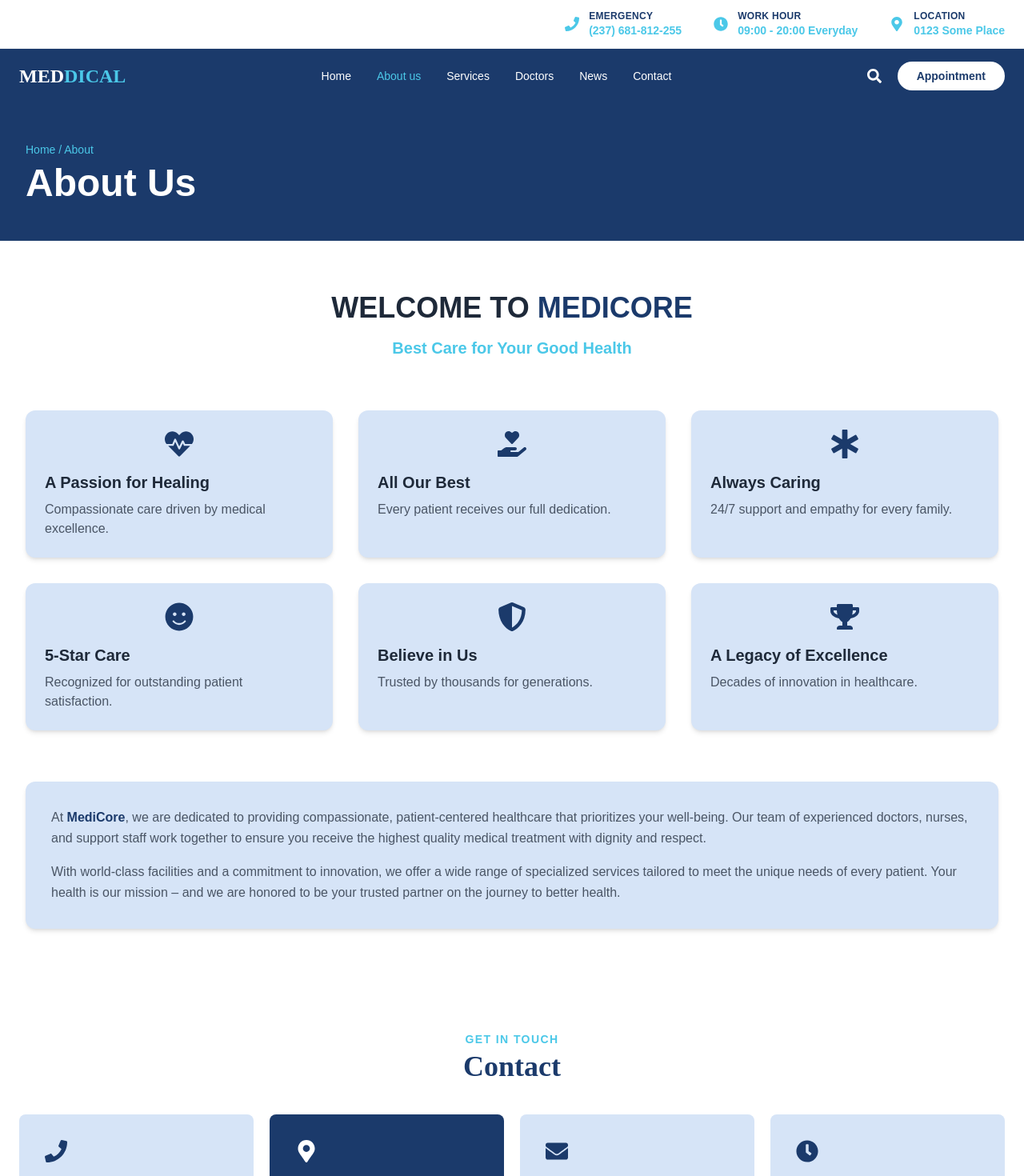
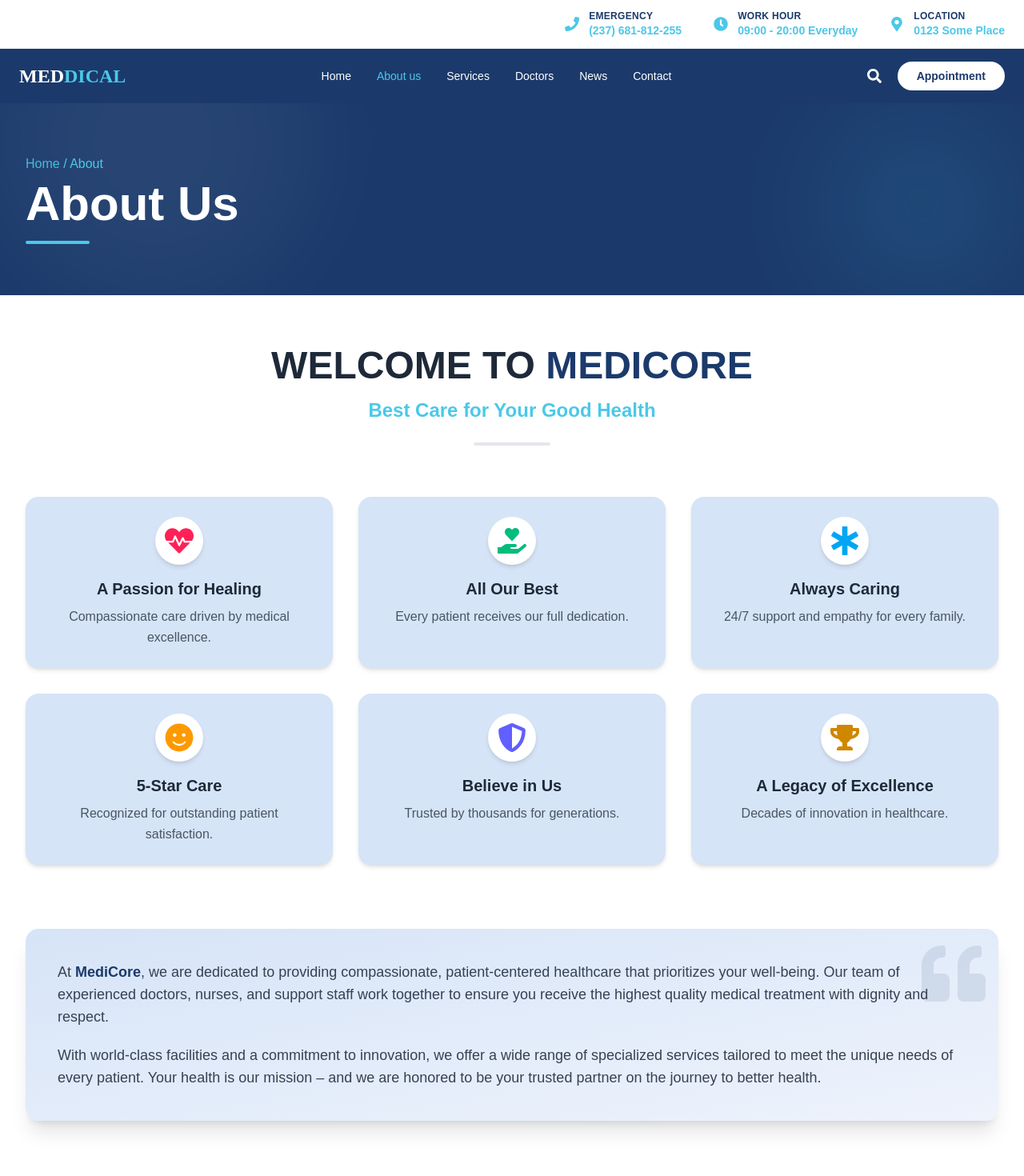
Before and after one commit to RafiaNasrinMuntaha/HMS, a React (Vite) app in the folder client/: page /about in a window 1280 px wide. Shown: the top 1470 px of the page at 80% size. Built offline with nearby package versions, Linux system fonts and the light colour scheme.

Commit message:
Update: remove Since 2024 badge and refine About page UI

```diff
--- a/client/src/pages/public/AboutPage.jsx
+++ b/client/src/pages/public/AboutPage.jsx
@@ -1,66 +1,72 @@
 // Import React icons for feature cards
-import { FaHeartbeat, FaHandHoldingHeart, FaStarOfLife, FaSmile, FaShieldAlt, FaTrophy } from 'react-icons/fa';
+import { FaHeartbeat, FaHandHoldingHeart, FaStarOfLife, FaSmile, FaShieldAlt, FaTrophy, FaQuoteLeft } from 'react-icons/fa';
+import { Link } from "react-router-dom";
 
 const AboutPage = () => {
-  // ---------- 1. FEATURE DATA ----------
-  // Array of objects containing icon, title, and description for each feature card
   const features = [
-    { icon: FaHeartbeat, title: 'A Passion for Healing', desc: 'Compassionate care driven by medical excellence.' },
-    { icon: FaHandHoldingHeart, title: 'All Our Best', desc: 'Every patient receives our full dedication.' },
-    { icon: FaStarOfLife, title: 'Always Caring', desc: '24/7 support and empathy for every family.' },
-    { icon: FaSmile, title: '5-Star Care', desc: 'Recognized for outstanding patient satisfaction.' },
-    { icon: FaShieldAlt, title: 'Believe in Us', desc: 'Trusted by thousands for generations.' },
-    { icon: FaTrophy, title: 'A Legacy of Excellence', desc: 'Decades of innovation in healthcare.' }
+    { icon: FaHeartbeat, title: 'A Passion for Healing', desc: 'Compassionate care driven by medical excellence.', color: 'text-rose-500' },
+    { icon: FaHandHoldingHeart, title: 'All Our Best', desc: 'Every patient receives our full dedication.', color: 'text-emerald-500' },
+    { icon: FaStarOfLife, title: 'Always Caring', desc: '24/7 support and empathy for every family.', color: 'text-sky-500' },
+    { icon: FaSmile, title: '5-Star Care', desc: 'Recognized for outstanding patient satisfaction.', color: 'text-amber-500' },
+    { icon: FaShieldAlt, title: 'Believe in Us', desc: 'Trusted by thousands for generations.', color: 'text-indigo-500' },
+    { icon: FaTrophy, title: 'A Legacy of Excellence', desc: 'Decades of innovation in healthcare.', color: 'text-yellow-600' }
   ];
 
-  // ---------- 2. COMPONENT RENDER (JSX) ----------
   return (
     <div className="bg-white">
-      {/* ----- Hero / Breadcrumb Section (Primary Color Background) ----- */}
-      <div className="bg-[#1b3a6b] py-12">
-        <div className="max-w-7xl mx-auto px-4 sm:px-6 lg:px-8">
-          {/* Breadcrumb navigation indicator */}
-          <p className="text-[#4bc8e8] text-sm mb-2">Home / About</p>
-          {/* Page main heading */}
-          <h1 className="text-4xl md:text-5xl font-bold text-white">About Us</h1>
+      {/* Hero Section */}
+      <div className="relative bg-[#1b3a6b] py-16 overflow-hidden">
+        <div className="absolute top-0 right-0 w-64 h-64 bg-[#4bc8e8] opacity-10 rounded-full blur-3xl"></div>
+        <div className="absolute bottom-0 left-0 w-96 h-96 bg-white opacity-5 rounded-full blur-3xl"></div>
+        <div className="max-w-7xl mx-auto px-4 sm:px-6 lg:px-8 relative z-10">
+          <p className="text-[#4bc8e8] text-sm md:text-base mb-2">
+            <Link to="/" className="hover:underline opacity-90 hover:opacity-100 transition">Home</Link> / About
+          </p>
+          <h1 className="text-4xl md:text-6xl font-bold text-white animate-fade-in-up">About Us</h1>
+          <div className="w-20 h-1 bg-[#4bc8e8] mt-4 rounded-full"></div>
         </div>
       </div>
 
-      {/* ----- Main Content Container ----- */}
+      {/* Main Content */}
       <div className="max-w-7xl mx-auto px-4 sm:px-6 lg:px-8 py-16">
 
-        {/* ----- Welcome Section ----- */}
+        {/* Welcome Section */}
         <div className="text-center mb-16">
-          <h2 className="text-3xl md:text-4xl font-bold text-gray-800 mb-4">
-            WELCOME TO <span className="text-[#1b3a6b]"> MEDICORE </span>
+          <h2 className="text-3xl md:text-5xl font-bold text-gray-800 mb-4">
+            WELCOME TO <span className="text-[#1b3a6b] relative inline-block">MEDICORE</span>
           </h2>
-          <p className="text-xl text-[#4bc8e8] font-semibold mb-8">
-            Best Care for Your Good Health
-          </p>
+          <p className="text-xl md:text-2xl text-[#4bc8e8] font-semibold mb-6">Best Care for Your Good Health</p>
+          <div className="w-24 h-1 bg-gray-200 mx-auto rounded-full"></div>
         </div>
 
-        {/* ----- Feature Cards Grid (3 columns on large screens) ----- */}
-        <div className="grid grid-cols-1 md:grid-cols-2 lg:grid-cols-3 gap-8 mb-16">
+        {/* Feature Cards */}
+        <div className="grid grid-cols-1 md:grid-cols-2 lg:grid-cols-3 gap-8 mb-20">
           {features.map((feature, idx) => (
-            // Each feature card with hover effect
-            <div key={idx} className="bg-[#d6e4f7] p-6 rounded-xl shadow-md hover:shadow-lg transition">
-              {/* Icon with primary color */}
-              <feature.icon className="text-[#1b3a6b] text-4xl mb-4 mx-auto" />
-              <h3 className="text-xl font-bold text-gray-800 mb-2">{feature.title}</h3>
-              <p className="text-gray-600">{feature.desc}</p>
+            <div key={idx} className="group bg-[#d6e4f7] p-6 rounded-2xl shadow-md hover:shadow-2xl transition-all duration-300 transform hover:-translate-y-2 cursor-default border border-transparent hover:border-[#4bc8e8]">
+              <div className="flex justify-center mb-4">
+                <div className="p-3 bg-white rounded-full shadow-md group-hover:shadow-lg transition-all duration-300">
+                  <feature.icon className={`text-4xl ${feature.color} group-hover:scale-110 transition-transform duration-300`} />
+                </div>
+              </div>
+              <h3 className="text-xl font-bold text-gray-800 mb-2 text-center group-hover:text-[#1b3a6b] transition-colors">{feature.title}</h3>
+              <p className="text-gray-600 text-center leading-relaxed group-hover:text-gray-700">{feature.desc}</p>
             </div>
           ))}
         </div>
 
-        {/* ----- Description Box ----- */}
-         <div className="bg-[#d6e4f7] rounded-xl shadow-md p-8 text-gray-600 leading-relaxed">
-          <p className="mb-4">
-            At <strong className="text-[#1b3a6b]">MediCore</strong>, we are dedicated to providing compassionate,
+        {/* Description Box - without Since 2024 badge */}
+        <div className="relative bg-gradient-to-br from-[#d6e4f7] to-[#eef3fc] rounded-2xl shadow-xl p-8 md:p-10 text-gray-700 leading-relaxed overflow-hidden">
+          <div className="absolute top-4 right-4 text-[#1b3a6b] opacity-10">
+            <FaQuoteLeft size={80} />
+          </div>
+          <div className="relative z-10">
+            <p className="mb-5 text-base md:text-lg font-medium">
+              At <strong className="text-[#1b3a6b] text-lg">MediCore</strong>, we are dedicated to providing compassionate,
               patient-centered healthcare that prioritizes your well-being. Our team of experienced doctors,
               nurses, and support staff work together to ensure you receive the highest quality medical treatment
               with dignity and respect.
             </p>
-          <p>
+            <p className="text-base md:text-lg">
               With world-class facilities and a commitment to innovation, we offer a wide range of specialized
               services tailored to meet the unique needs of every patient. Your health is our mission – and we are
               honored to be your trusted partner on the journey to better health.
@@ -68,6 +74,18 @@ const AboutPage = () => {
           </div>
         </div>
       </div>
+
+      {/* Animation keyframes */}
+      <style jsx>{`
+        @keyframes fadeInUp {
+          from { opacity: 0; transform: translateY(20px); }
+          to { opacity: 1; transform: translateY(0); }
+        }
+        .animate-fade-in-up {
+          animation: fadeInUp 0.6s ease-out forwards;
+        }
+      `}</style>
+    </div>
   );
 };
 
--- a/client/src/pages/public/AppointmentPage.jsx
+++ b/client/src/pages/public/AppointmentPage.jsx
@@ -1,17 +1,10 @@
-// Import React hook for managing form state
 import { useState } from 'react';
+import { Link } from "react-router-dom";
+import { FaClock, FaPhoneAlt, FaAmbulance } from 'react-icons/fa';
 
 const AppointmentPage = () => {
-  // ---------- FORM STATE ----------
   const [formData, setFormData] = useState({
-    name: '',
-    gender: '',
-    email: '',
-    phone: '',
-    date: '',
-    doctor: '',
-    department: '',
-    message: ''
+    name: '', gender: '', email: '', phone: '', date: '', doctor: '', department: '', message: ''
   });
 
   const handleChange = (e) => {
@@ -24,7 +17,6 @@ const AppointmentPage = () => {
     alert('Appointment request submitted (demo)');
   };
 
-  // ---------- SCHEDULE DATA ----------
   const schedule = [
     { day: 'Monday', hours: '09:00 AM - 07:00 PM' },
     { day: 'Tuesday', hours: '09:00 AM - 07:00 PM' },
@@ -36,53 +28,47 @@ const AppointmentPage = () => {
   ];
 
   return (
-    <div className="bg-gray-50 min-h-screen py-12">
+    <div className="bg-gradient-to-br from-gray-50 to-gray-100 min-h-screen py-12">
       <div className="max-w-7xl mx-auto px-4 sm:px-6 lg:px-8">
 
-        {/* Page Header */}
-
-        <div className="text-center mb-16">
-            <h1 className="text-5xl md:text-6xl font-extrabold text-gray-900 mb-4 tracking-tight">
-                  Book an <span className="text-[#1b3a6b]">Appointment</span>
-
-            </h1>
-
-         <p className="text-gray-500 max-w-2xl mx-auto text-lg md:text-xl leading-relaxed">
-           Request an appointment with our expert doctors at your convenience. Fill out the form and we will confirm your preferred date and time within 24 hours.
+        {/* Header */}
+        <div className="mb-12">
+          <div className="mb-4">
+            <p className="text-[#4bc8e8] text-base md:text-lg">
+              <Link to="/" className="hover:underline">Home</Link> / Appointment
+            </p>
+          </div>
+          <h1 className="text-5xl md:text-6xl font-extrabold text-gray-900 mb-4 tracking-tight">
+            Book an <span className="text-[#1b3a6b]">Appointment</span>
+          </h1>
+          <p className="text-gray-600 max-w-full text-lg md:text-xl leading-relaxed">
+            Request an appointment with our expert doctors at your convenience. Fill out the form and we will confirm your preferred date and time within 24 hours.
           </p>
         </div>
 
-        {/* Two column layout - equal height automatically */}
+        {/* Two column layout */}
         <div className="grid lg:grid-cols-3 gap-8 items-stretch">
 
-          {/* LEFT COLUMN: Appointment Form (2/3 width) */}
-          <div className="lg:col-span-2 h-full">
-            <div className="bg-white rounded-2xl shadow-lg p-6 md:p-8 h-full">
-              <h2 className="text-2xl font-bold text-gray-800 mb-6">Appointment Form</h2>
+          {/* LEFT: Appointment Form Card with hover effect */}
+          <div className="lg:col-span-2 transition-all duration-300 hover:-translate-y-1 hover:shadow-xl">
+            <div className="bg-white rounded-2xl shadow-lg p-6 md:p-8 h-full border border-gray-100">
+              <h2 className="text-2xl font-bold text-gray-800 mb-6 flex items-center gap-2">
+                <span className="w-1 h-6 bg-[#1b3a6b] rounded-full"></span>
+                Appointment Form
+              </h2>
               <form onSubmit={handleSubmit} className="space-y-5">
                 <div className="grid grid-cols-1 md:grid-cols-2 gap-5">
                   {/* Name */}
                   <div>
-                    <label className="block text-gray-700 mb-1">Name</label>
-                    <input
-                      type="text"
-                      name="name"
-                      value={formData.name}
-                      onChange={handleChange}
-                      className="w-full border border-gray-300 rounded-lg px-4 py-2 focus:ring-[#4bc8e8] focus:border-[#1b3a6b]"
-                      required
-                    />
+                    <label className="block text-gray-700 mb-1 font-medium">Name</label>
+                    <input type="text" name="name" value={formData.name} onChange={handleChange}
+                      className="w-full border border-gray-300 rounded-lg px-4 py-2 transition-all duration-200 focus:ring-2 focus:ring-[#4bc8e8] focus:border-[#1b3a6b] focus:shadow-md outline-none" required />
                   </div>
                   {/* Gender */}
                   <div>
-                    <label className="block text-gray-700 mb-1">Gender</label>
-                    <select
-                      name="gender"
-                      value={formData.gender}
-                      onChange={handleChange}
-                      className="w-full border border-gray-300 rounded-lg px-4 py-2"
-                      required
-                    >
+                    <label className="block text-gray-700 mb-1 font-medium">Gender</label>
+                    <select name="gender" value={formData.gender} onChange={handleChange}
+                      className="w-full border border-gray-300 rounded-lg px-4 py-2 transition-all duration-200 focus:ring-2 focus:ring-[#4bc8e8] focus:border-[#1b3a6b] focus:shadow-md outline-none" required>
                       <option value="">Select</option>
                       <option>Male</option>
                       <option>Female</option>
@@ -91,62 +77,34 @@ const AppointmentPage = () => {
                   </div>
                   {/* Email */}
                   <div>
-                    <label className="block text-gray-700 mb-1">Email</label>
-                    <input
-                      type="email"
-                      name="email"
-                      value={formData.email}
-                      onChange={handleChange}
-                      className="w-full border border-gray-300 rounded-lg px-4 py-2"
-                      required
-                    />
+                    <label className="block text-gray-700 mb-1 font-medium">Email</label>
+                    <input type="email" name="email" value={formData.email} onChange={handleChange}
+                      className="w-full border border-gray-300 rounded-lg px-4 py-2 transition-all duration-200 focus:ring-2 focus:ring-[#4bc8e8] focus:border-[#1b3a6b] focus:shadow-md outline-none" required />
                   </div>
                   {/* Phone */}
                   <div>
-                    <label className="block text-gray-700 mb-1">Phone</label>
-                    <input
-                      type="tel"
-                      name="phone"
-                      value={formData.phone}
-                      onChange={handleChange}
-                      className="w-full border border-gray-300 rounded-lg px-4 py-2"
-                      required
-                    />
+                    <label className="block text-gray-700 mb-1 font-medium">Phone</label>
+                    <input type="tel" name="phone" value={formData.phone} onChange={handleChange}
+                      className="w-full border border-gray-300 rounded-lg px-4 py-2 transition-all duration-200 focus:ring-2 focus:ring-[#4bc8e8] focus:border-[#1b3a6b] focus:shadow-md outline-none" required />
                   </div>
                   {/* Date */}
                   <div>
-                    <label className="block text-gray-700 mb-1">Date</label>
-                    <input
-                      type="date"
-                      name="date"
-                      value={formData.date}
-                      onChange={handleChange}
-                      className="w-full border border-gray-300 rounded-lg px-4 py-2"
-                      required
-                    />
+                    <label className="block text-gray-700 mb-1 font-medium">Date</label>
+                    <input type="date" name="date" value={formData.date} onChange={handleChange}
+                      className="w-full border border-gray-300 rounded-lg px-4 py-2 transition-all duration-200 focus:ring-2 focus:ring-[#4bc8e8] focus:border-[#1b3a6b] focus:shadow-md outline-none" required />
                   </div>
                   {/* Doctor */}
                   <div>
-                    <label className="block text-gray-700 mb-1">Doctor</label>
-                    <input
-                      type="text"
-                      name="doctor"
-                      value={formData.doctor}
-                      onChange={handleChange}
+                    <label className="block text-gray-700 mb-1 font-medium">Doctor</label>
+                    <input type="text" name="doctor" value={formData.doctor} onChange={handleChange}
                       placeholder="Doctor's name"
-                      className="w-full border border-gray-300 rounded-lg px-4 py-2"
-                    />
+                      className="w-full border border-gray-300 rounded-lg px-4 py-2 transition-all duration-200 focus:ring-2 focus:ring-[#4bc8e8] focus:border-[#1b3a6b] focus:shadow-md outline-none" />
                   </div>
                   {/* Department */}
                   <div className="md:col-span-2">
-                    <label className="block text-gray-700 mb-1">Department</label>
-                    <select
-                      name="department"
-                      value={formData.department}
-                      onChange={handleChange}
-                      className="w-full border border-gray-300 rounded-lg px-4 py-2"
-                      required
-                    >
+                    <label className="block text-gray-700 mb-1 font-medium">Department</label>
+                    <select name="department" value={formData.department} onChange={handleChange}
+                      className="w-full border border-gray-300 rounded-lg px-4 py-2 transition-all duration-200 focus:ring-2 focus:ring-[#4bc8e8] focus:border-[#1b3a6b] focus:shadow-md outline-none" required>
                       <option value="">Select Department</option>
                       <option>Cardiology</option>
                       <option>Neurology</option>
@@ -163,39 +121,35 @@ const AppointmentPage = () => {
                   </div>
                   {/* Message */}
                   <div className="md:col-span-2">
-                    <label className="block text-gray-700 mb-1">Message</label>
-                    <textarea
-                      name="message"
-                      rows="3"
-                      value={formData.message}
-                      onChange={handleChange}
+                    <label className="block text-gray-700 mb-1 font-medium">Message</label>
+                    <textarea name="message" rows="3" value={formData.message} onChange={handleChange}
                       placeholder="Any additional information..."
-                      className="w-full border border-gray-300 rounded-lg px-4 py-2"
-                    />
+                      className="w-full border border-gray-300 rounded-lg px-4 py-2 transition-all duration-200 focus:ring-2 focus:ring-[#4bc8e8] focus:border-[#1b3a6b] focus:shadow-md outline-none"></textarea>
                   </div>
                 </div>
-                {/* Submit Button */}
-                <button
-                  type="submit"
-                  className="w-full md:w-auto bg-[#1b3a6b] hover:bg-[#0f2a4a] text-white font-bold py-3 px-8 rounded-lg transition shadow-md"
-                >
+                {/* Submit Button with animation */}
+                <button type="submit"
+                  className="w-full md:w-auto bg-[#1b3a6b] hover:bg-[#0f2a4a] text-white font-bold py-3 px-8 rounded-lg transition-all duration-300 transform hover:scale-105 hover:shadow-xl shadow-md">
                   SUBMIT
                 </button>
               </form>
             </div>
           </div>
 
-          {/* RIGHT COLUMN: Combined Card */}
-          <div className="h-full">
-            <div className="bg-white rounded-2xl shadow-lg p-6 h-full flex flex-col">
-              {/* Schedule Hours Section */}
+          {/* RIGHT: Combined Card (Schedule + Emergency) with hover effect */}
+          <div className="transition-all duration-300 hover:-translate-y-1 hover:shadow-xl">
+            <div className="bg-white rounded-2xl shadow-lg p-6 h-full flex flex-col border border-gray-100">
+              {/* Schedule Section */}
               <div>
-                <h2 className="text-2xl font-bold text-gray-800 mb-4 border-b pb-2">Schedule hours</h2>
-                <div className="space-y-2">
+                <h2 className="text-2xl font-bold text-gray-800 mb-4 border-b pb-2 flex items-center gap-2">
+                  <FaClock className="text-[#4bc8e8] text-xl" />
+                  Schedule hours
+                </h2>
+                <div className="space-y-3">
                   {schedule.map((item, idx) => (
-                    <div key={idx} className="flex justify-between items-center">
-                      <span className="font-medium text-gray-700">{item.day}</span>
-                      <span className={item.day === 'Sunday' ? 'text-red-500 font-semibold' : 'text-gray-600'}>
+                    <div key={idx} className="flex justify-between items-center py-1 border-b border-gray-50">
+                      <span className="font-semibold text-gray-700">{item.day}</span>
+                      <span className={item.day === 'Sunday' ? 'text-red-500 font-bold' : 'text-gray-600'}>
                         {item.hours}
                       </span>
                     </div>
@@ -203,20 +157,21 @@ const AppointmentPage = () => {
                 </div>
               </div>
 
-              {/* Divider */}
-              <div className="border-t border-gray-200 my-6"></div>
+              {/* Divider with gradient */}
+              <div className="border-t border-gray-200 my-6 relative">
+                <div className="absolute left-1/2 transform -translate-x-1/2 -top-3 bg-white px-2 text-xs text-gray-400">24/7</div>
+              </div>
 
-              {/* Emergency Section - fills remaining space, content centered */}
-              <div className="flex-1 flex flex-col justify-center bg-[#d6e4f7] rounded-xl p-5">
-                {/* BIG heading */}
-                <h2 className="text-3xl md:text-4xl font-bold text-[#1b3a6b] mb-3 flex items-center gap-2">
-                  📞 Emergency
-                </h2>
-                {/* SMALL phone number */}
-                <p className="text-xl md:text-2xl font-semibold text-[#1b3a6b] mt-1 break-words">
-                  (237) 681-812-255
+              {/* Emergency Section - modern gradient background */}
+              <div className="flex-1 flex flex-col justify-center bg-gradient-to-br from-[#d6e4f7] to-[#c0d4f0] rounded-xl p-5 shadow-inner">
+                <div className="flex items-center gap-3 mb-2">
+                  <FaAmbulance className="text-[#1b3a6b] text-4xl animate-pulse" />
+                  <h2 className="text-3xl md:text-4xl font-bold text-[#1b3a6b]">Emergency</h2>
+                </div>
+                <p className="text-2xl md:text-3xl font-bold text-[#1b3a6b] mt-1 break-words flex items-center gap-2">
+                  <FaPhoneAlt className="text-xl" /> (237) 681-812-255
                 </p>
-                <p className="text-gray-600 mt-3 text-sm">24/7 – Immediate assistance available</p>
+                <p className="text-gray-700 mt-3 text-sm font-medium">24/7 – Immediate assistance available</p>
               </div>
             </div>
           </div>
```
Lines whose indentation alone changed are shown as unchanged.
